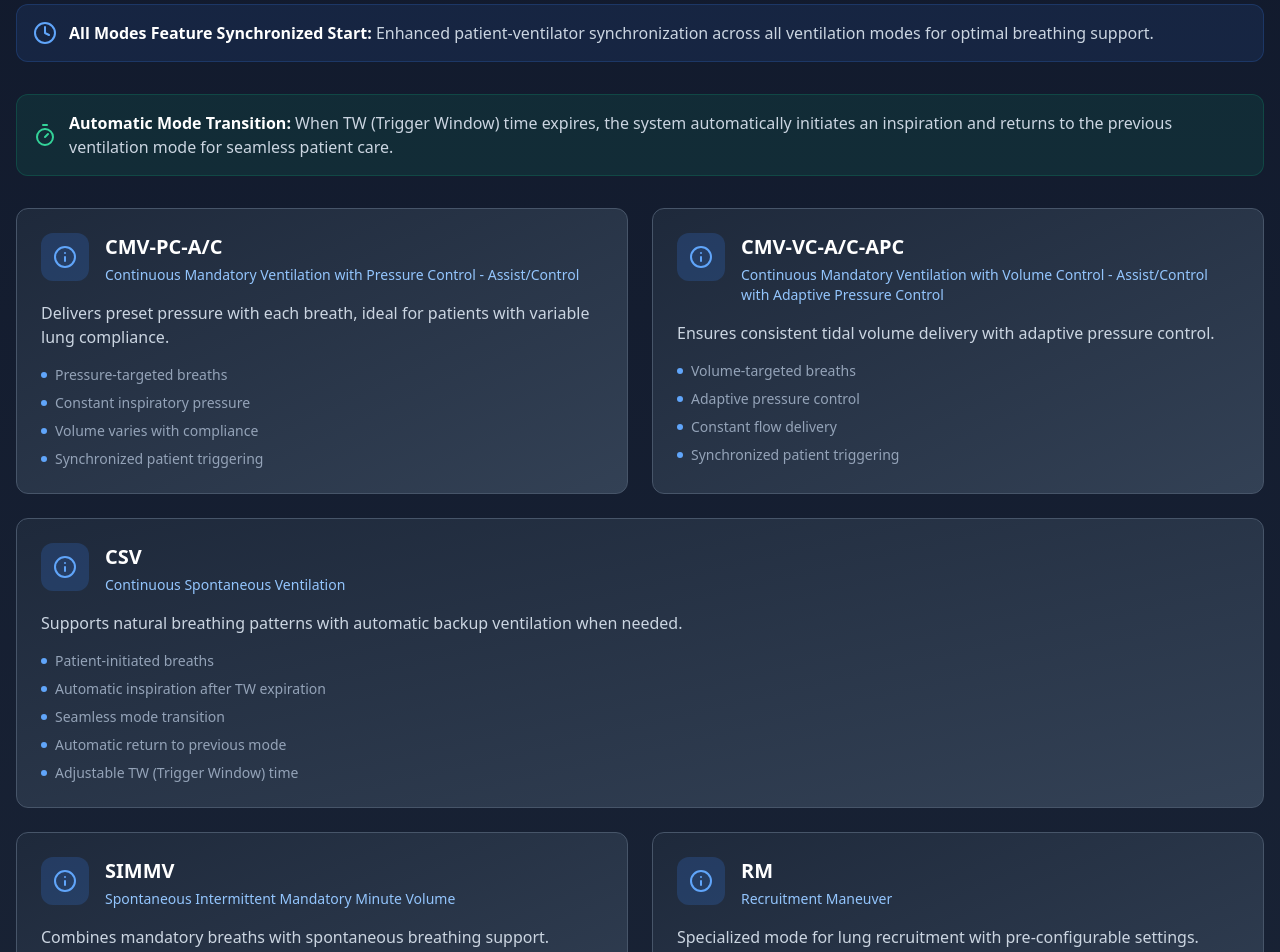
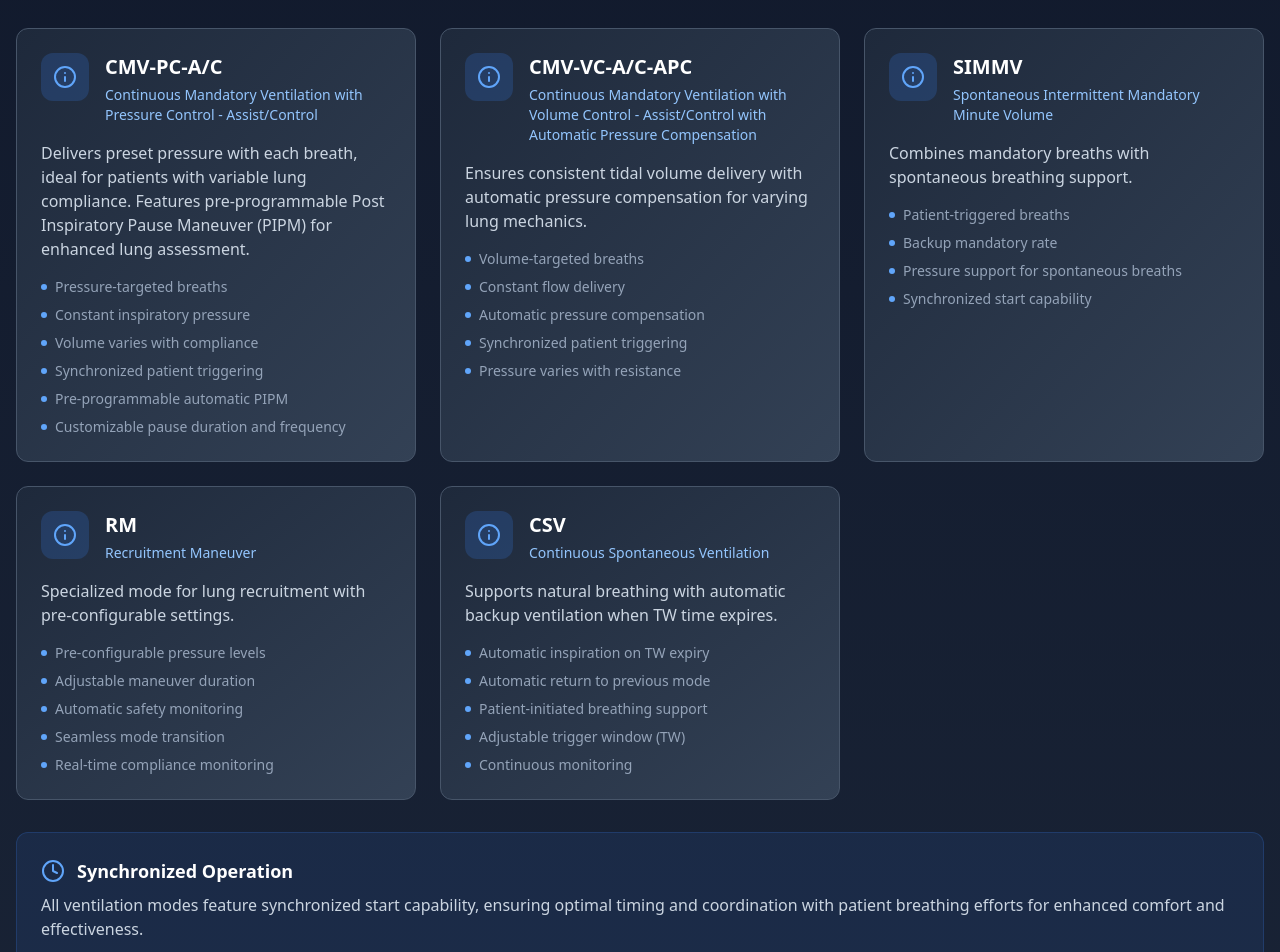
Before and after one commit to AgnusSOCO/agnusventilator.com, a React (Vite) app: page / in a window 1280 px wide. Shown: the part 2360-3312 px from the top of the page. Built offline with nearby package versions, Linux system fonts and the light colour scheme.

Commit message:
Update VentilationModes.tsx

```diff
--- a/src/components/TechnicalSpecs/VentilationModes.tsx
+++ b/src/components/TechnicalSpecs/VentilationModes.tsx
@@ -1,5 +1,5 @@
 import React from 'react';
-import { Wind, Info, Clock, Timer } from 'lucide-react';
+import { Wind, Info, Clock, Timer, Activity, Heart, Shield } from 'lucide-react';
 import SectionHeader from './SectionHeader';
 
 const modes = [
@@ -7,37 +7,27 @@ const modes = [
     id: 'cmv-pc-ac',
     name: 'CMV-PC-A/C',
     fullName: 'Continuous Mandatory Ventilation with Pressure Control - Assist/Control',
-    description: 'Delivers preset pressure with each breath, ideal for patients with variable lung compliance.',
+    description: 'Delivers preset pressure with each breath, ideal for patients with variable lung compliance. Features pre-programmable Post Inspiratory Pause Maneuver (PIPM) for enhanced lung assessment.',
     features: [
       'Pressure-targeted breaths',
       'Constant inspiratory pressure',
       'Volume varies with compliance',
-      'Synchronized patient triggering'
+      'Synchronized patient triggering',
+      'Pre-programmable automatic PIPM',
+      'Customizable pause duration and frequency'
     ]
   },
   {
     id: 'cmv-vc-ac-apc',
     name: 'CMV-VC-A/C-APC',
-    fullName: 'Continuous Mandatory Ventilation with Volume Control - Assist/Control with Adaptive Pressure Control',
-    description: 'Ensures consistent tidal volume delivery with adaptive pressure control.',
+    fullName: 'Continuous Mandatory Ventilation with Volume Control - Assist/Control with Automatic Pressure Compensation',
+    description: 'Ensures consistent tidal volume delivery with automatic pressure compensation for varying lung mechanics.',
     features: [
       'Volume-targeted breaths',
-      'Adaptive pressure control',
       'Constant flow delivery',
-      'Synchronized patient triggering'
-    ]
-  },
-  {
-    id: 'csv',
-    name: 'CSV',
-    fullName: 'Continuous Spontaneous Ventilation',
-    description: 'Supports natural breathing patterns with automatic backup ventilation when needed.',
-    features: [
-      'Patient-initiated breaths',
-      'Automatic inspiration after TW expiration',
-      'Seamless mode transition',
-      'Automatic return to previous mode',
-      'Adjustable TW (Trigger Window) time'
+      'Automatic pressure compensation',
+      'Synchronized patient triggering',
+      'Pressure varies with resistance'
     ]
   },
   {
@@ -49,7 +39,7 @@ const modes = [
       'Patient-triggered breaths',
       'Backup mandatory rate',
       'Pressure support for spontaneous breaths',
-      'Synchronized patient triggering'
+      'Synchronized start capability'
     ]
   },
   {
@@ -58,10 +48,24 @@ const modes = [
     fullName: 'Recruitment Maneuver',
     description: 'Specialized mode for lung recruitment with pre-configurable settings.',
     features: [
-      'Pre-configurable pressure and time settings',
-      'Automated recruitment sequence',
-      'Safety pressure limits',
-      'Real-time response monitoring'
+      'Pre-configurable pressure levels',
+      'Adjustable maneuver duration',
+      'Automatic safety monitoring',
+      'Seamless mode transition',
+      'Real-time compliance monitoring'
+    ]
+  },
+  {
+    id: 'csv',
+    name: 'CSV',
+    fullName: 'Continuous Spontaneous Ventilation',
+    description: 'Supports natural breathing with automatic backup ventilation when TW time expires.',
+    features: [
+      'Automatic inspiration on TW expiry',
+      'Automatic return to previous mode',
+      'Patient-initiated breathing support',
+      'Adjustable trigger window (TW)',
+      'Continuous monitoring'
     ]
   }
 ];
@@ -72,34 +76,14 @@ const VentilationModes = () => {
       <SectionHeader
         icon={<Wind className="w-8 h-8 text-blue-400" />}
         title="Ventilation Modes"
-        subtitle="Comprehensive range of ventilation strategies for optimal patient care"
+        subtitle="Comprehensive range of ventilation strategies with synchronized start capability for optimal patient care"
       />
 
-      {/* Synchronized Start Notice */}
-      <div className="mb-8 bg-blue-500/10 border border-blue-500/20 rounded-xl p-4 flex items-center gap-3">
-        <Clock className="w-6 h-6 text-blue-400 flex-shrink-0" />
-        <p className="text-slate-300">
-          <span className="font-semibold text-white">All Modes Feature Synchronized Start:</span>
-          {' '}Enhanced patient-ventilator synchronization across all ventilation modes for optimal breathing support.
-        </p>
-      </div>
-
-      {/* TW Time Notice */}
-      <div className="mb-8 bg-emerald-500/10 border border-emerald-500/20 rounded-xl p-4 flex items-center gap-3">
-        <Timer className="w-6 h-6 text-emerald-400 flex-shrink-0" />
-        <div className="text-slate-300">
-          <span className="font-semibold text-white">Automatic Mode Transition:</span>
-          {' '}When TW (Trigger Window) time expires, the system automatically initiates an inspiration and returns to the previous ventilation mode for seamless patient care.
-        </div>
-      </div>
-
-      <div className="grid md:grid-cols-2 gap-6">
+      <div className="grid md:grid-cols-2 lg:grid-cols-3 gap-6">
         {modes.map((mode) => (
           <div
             key={mode.id}
-            className={`bg-gradient-to-br from-slate-800 to-slate-700 rounded-xl p-6 border border-slate-600 hover:border-blue-500/30 transition-all group ${
-              mode.id === 'csv' ? 'md:col-span-2' : ''
-            }`}
+            className="bg-gradient-to-br from-slate-800 to-slate-700 rounded-xl p-6 border border-slate-600 hover:border-blue-500/30 transition-all group"
           >
             <div className="flex items-start gap-4 mb-4">
               <div className="p-3 bg-blue-500/20 rounded-xl">
@@ -122,6 +106,19 @@ const VentilationModes = () => {
           </div>
         ))}
       </div>
+
+      {/* Synchronized Start Notice */}
+      <div className="mt-8 bg-blue-500/10 border border-blue-500/20 rounded-xl p-6">
+        <div className="flex items-center gap-3 mb-2">
+          <Clock className="w-6 h-6 text-blue-400" />
+          <h4 className="text-lg font-semibold text-white">Synchronized Operation</h4>
+        </div>
+        <p className="text-slate-300">
+          All ventilation modes feature synchronized start capability, ensuring optimal
+          timing and coordination with patient breathing efforts for enhanced comfort
+          and effectiveness.
+        </p>
+      </div>
     </div>
   );
 };
```
